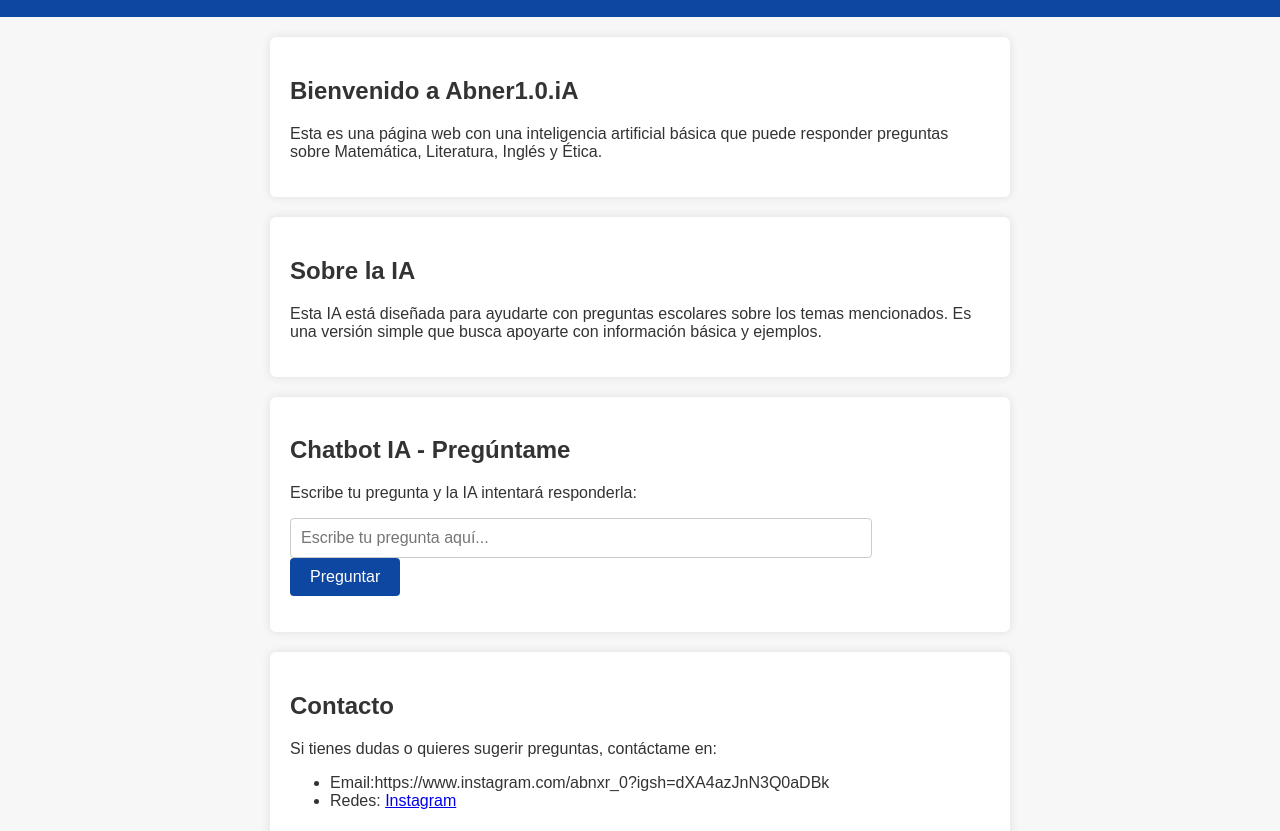
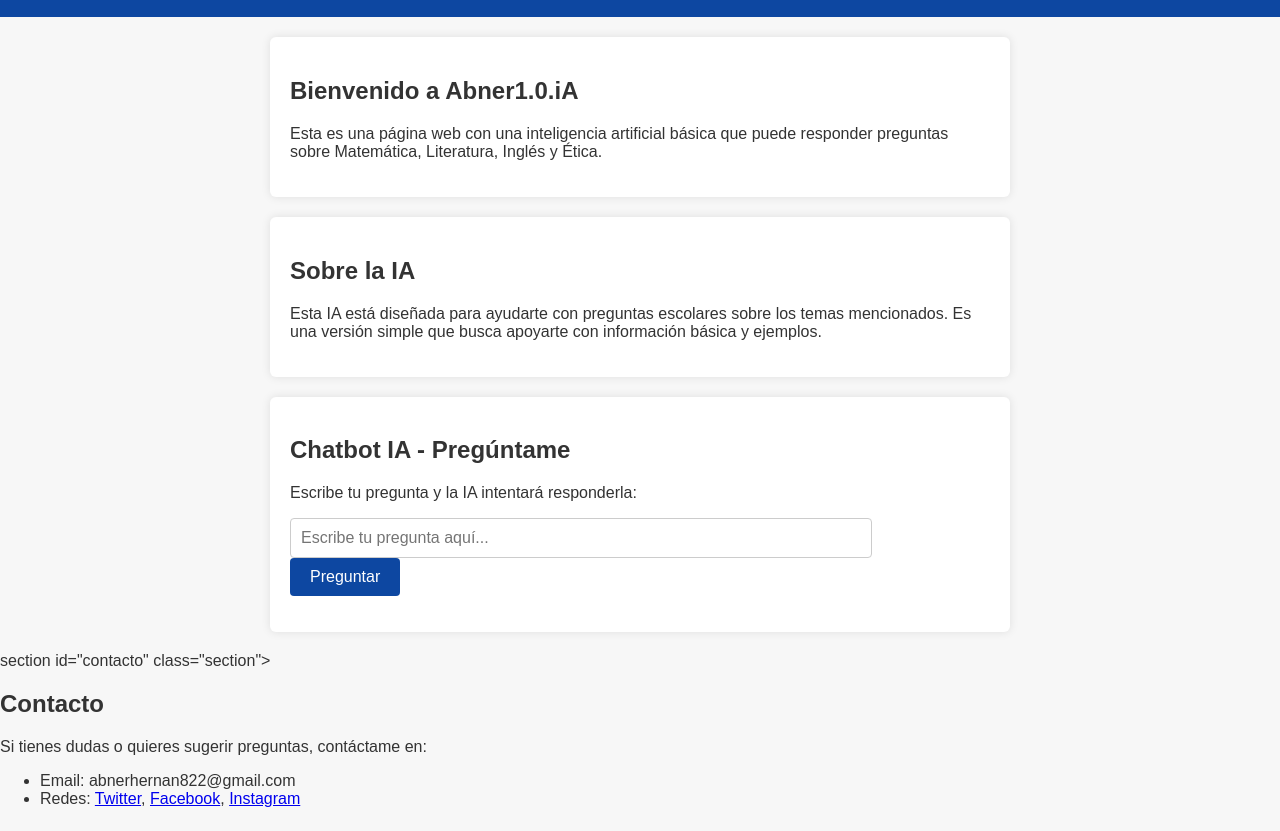
Before and after one commit to abnxr0/Abner1.0.iA, a plain HTML site: page index.html in a window 1280 px wide. Shown: the part 121-952 px from the top of the page. Drawn offline with Linux system fonts and the light colour scheme.

Commit message:
Add files via upload

```diff
--- a/index.html
+++ b/index.html
@@ -38,18 +38,14 @@
         <p id="respuesta" class="respuesta"></p>
     </section>
 
-    <section id="contacto" class="section">
-        <h2>Contacto</h2>
-        <p>Si tienes dudas o quieres sugerir preguntas, contáctame en:</p>
-        <ul>
-            <li>Email:https://www.instagram.com/abnxr_0?igsh=dXA4azJnN3Q0aDBk </li>
-            <li>Redes: <a href="https://www.instagram.com/abnxr_0?igsh=dXA4azJnN3Q0aDBkr" target="_blank">Instagram</a>
-    </section><section id="contacto" class="section">
+  section id="contacto" class="section">
     <h2>Contacto</h2>
     <p>Si tienes dudas o quieres sugerir preguntas, contáctame en:</p>
     <ul>
-        <li>Email: abner.email@example.com</li>
+        <li>Email: abnerhernan822@gmail.com</li>
         <li>Redes:
+            <a href="https://twitter.com/tu_usuario" target="_blank">Twitter</a>,
+            <a href="https://facebook.com/tu_usuario" target="_blank">Facebook</a>,
             <a href="https://www.instagram.com/abnxr_0?igsh=dXA4azJnN3Q0aDBk" target="_blank">Instagram</a>
         </li>
     </ul>
```
